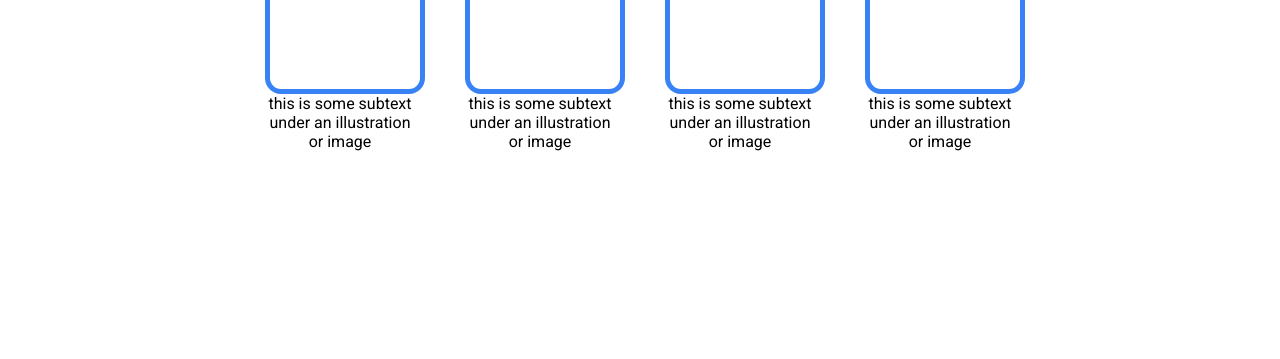
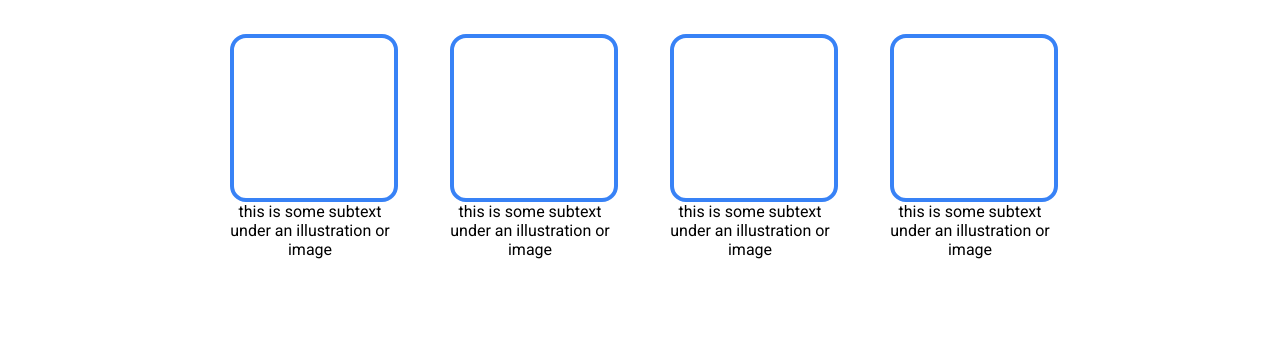
Before and after one commit to fvalentin22/odin_landing_page, a plain HTML site: page index.html in a window 1280 px wide. Shown: the part 585-944 px from the top of the page. Before the commit the page ends 800 px from the top, so only its background shows below. Drawn offline with Linux system fonts and the light colour scheme.

Commit message:
Add margins to items in section two

```diff
--- a/style.css
+++ b/style.css
@@ -84,22 +84,24 @@ a {
     font-size: 36px;
     font-weight: 800;
     color: #1f2937;
+    margin: 50px 0px;
 }
 
 .images {
     display: flex;
     justify-content: center;
     text-align: center;
-    gap: 50px;
+    gap: 60px;
+    margin-bottom: 100px;
 }
 
 .images * {
-    width: 150px;
+    width: 160px;
 }
 
 .emptyimage {
-    height: 150px;
-    width: 150px;
-    border: solid 5px #3882f6;
+    height: 160px;
+    width: 160px;
+    border: solid 4px #3882f6;
     border-radius: 16px;
 }
```
